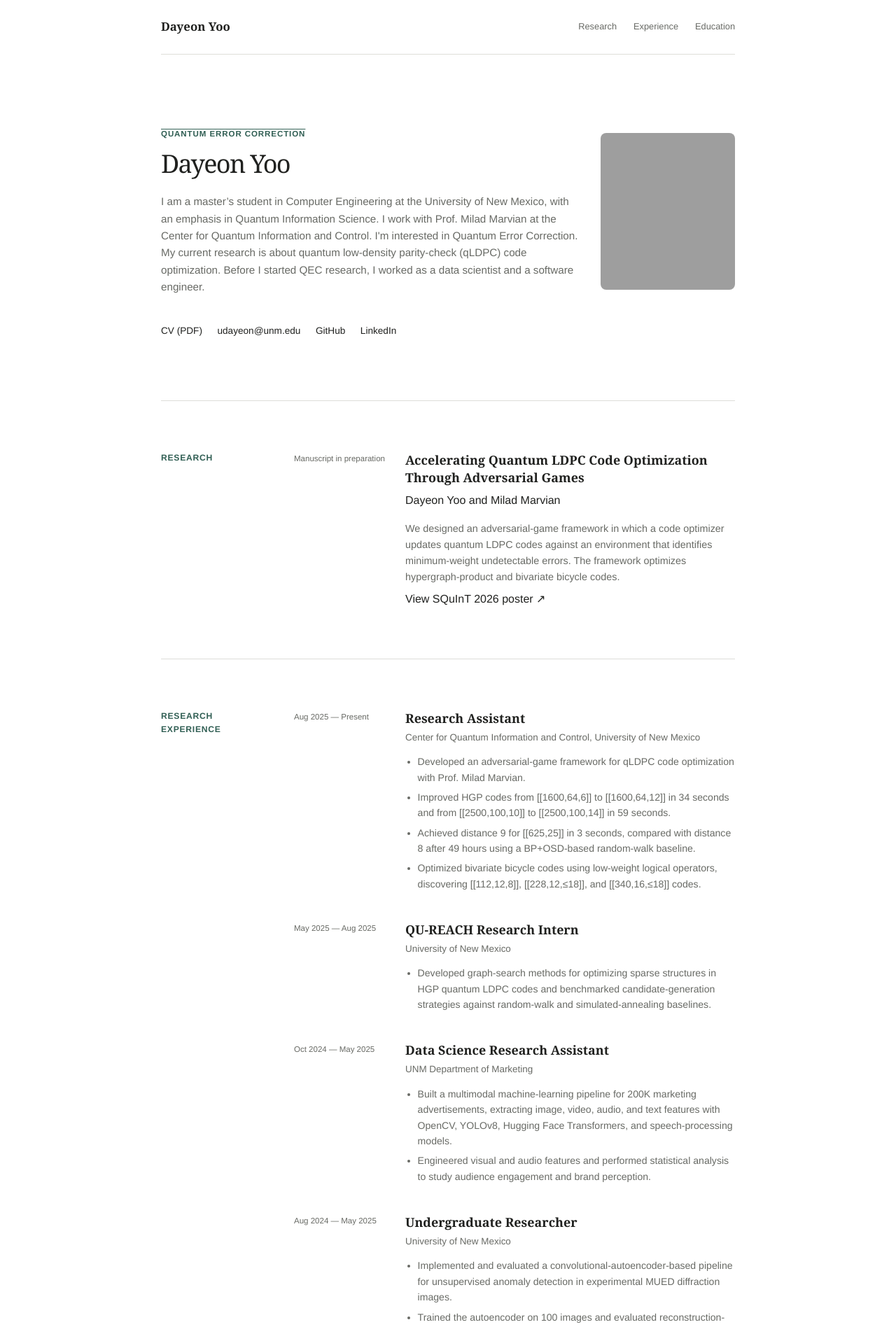
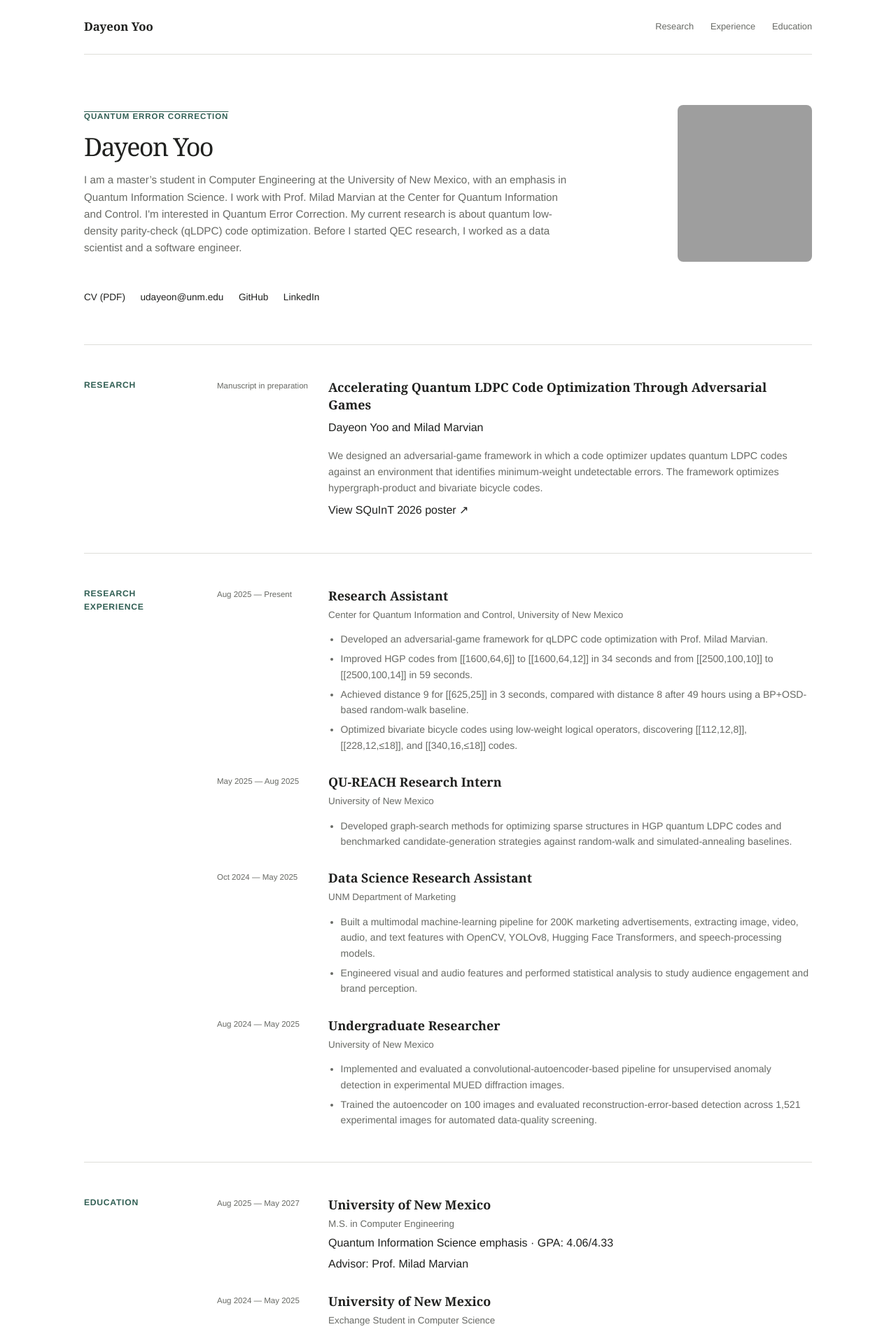
Before and after one commit to manyyeon/manyyeon.github.io, a Jekyll site: the page index.html, which Jekyll copies as it is, in a window 1280 px wide. Shown: the top 1896 px of the page at 70% size. Built offline with Jekyll 4.4.1, drawn with Linux system fonts in a browser that asks for light colours; grey boxes are pictures that could not be loaded.

Commit message:
update the style

```diff
--- a/assets/main.css
+++ b/assets/main.css
@@ -311,7 +311,7 @@ a {
   text-decoration-thickness: 1px;
 }
 .site {
-  width: min(820px, 100% - 40px);
+  width: min(1040px, 100% - 40px);
   margin: 0 auto;
 }
 .header {
@@ -341,7 +341,7 @@ a {
   color: var(--accent);
 }
 .intro {
-  padding: 6.5rem 0 5.5rem;
+  padding: 4.5rem 0 3.5rem;
 }
 .overline {
   color: var(--accent);
@@ -375,12 +375,12 @@ h1 {
 .introSecondary {
   max-width: 700px;
   color: var(--muted);
-  margin: 1.5rem 0 0;
+  margin: 1.1rem 0 0;
   font-size: 0.95rem;
 }
 .contactLinks {
   gap: 1.35rem;
-  margin-top: 2rem;
+  margin-top: 1.5rem;
   display: flex;
 }
 .contactLinks a {
@@ -391,7 +391,7 @@ h1 {
   border-top: 1px solid var(--line);
   grid-template-columns: 150px 1fr;
   gap: 2.5rem;
-  padding: 4.5rem 0;
+  padding: 3rem 0;
   display: grid;
 }
 .contentSection > h2 {
@@ -436,7 +436,7 @@ h1 {
   grid-column: 2;
   grid-template-columns: repeat(3, 1fr);
   gap: 1.4rem;
-  margin-top: 3rem;
+  margin-top: 2rem;
   display: grid;
 }
 .focusList article {
@@ -453,7 +453,7 @@ h1 {
   line-height: 1.55;
 }
 .entries {
-  gap: 2.6rem;
+  gap: 1.8rem;
   display: grid;
 }
 .entry p {
@@ -477,7 +477,7 @@ h1 {
   justify-content: space-between;
   align-items: baseline;
   gap: 2rem;
-  padding: 1rem 0;
+  padding: 0.7rem 0;
   display: flex;
 }
 .simpleList article:first-child {
@@ -506,7 +506,7 @@ h1 {
   border-top: 1px solid var(--line);
   grid-template-columns: 1fr 80px;
   column-gap: 2rem;
-  padding: 1.6rem 0;
+  padding: 1.2rem 0;
   display: grid;
 }
 .projectList article:first-child {
@@ -559,7 +559,7 @@ h1 {
   border-top: 1px solid var(--line);
   grid-template-columns: 180px 1fr;
   gap: 1rem;
-  padding: 0.75rem 0;
+  padding: 0.55rem 0;
   display: grid;
 }
 .skills div:first-child {
@@ -580,7 +580,7 @@ footer {
   color: var(--muted);
   justify-content: space-between;
   gap: 2rem;
-  padding: 2.5rem 0 4rem;
+  padding: 1.8rem 0 2.5rem;
   font-size: 0.75rem;
   display: flex;
 }
@@ -595,12 +595,12 @@ footer a {
     display: none;
   }
   .intro {
-    padding: 4.5rem 0 4rem;
+    padding: 3rem 0 2.5rem;
   }
   .contentSection {
     grid-template-columns: 1fr;
-    gap: 2rem;
-    padding: 3.5rem 0;
+    gap: 1.25rem;
+    padding: 2.5rem 0;
   }
   .focusList {
     grid-column: 1;
@@ -610,7 +610,7 @@ footer a {
   .featured,
   .entry {
     grid-template-columns: 1fr;
-    gap: 0.65rem;
+    gap: 0.4rem;
   }
   .skills div {
     grid-template-columns: 1fr;
```
